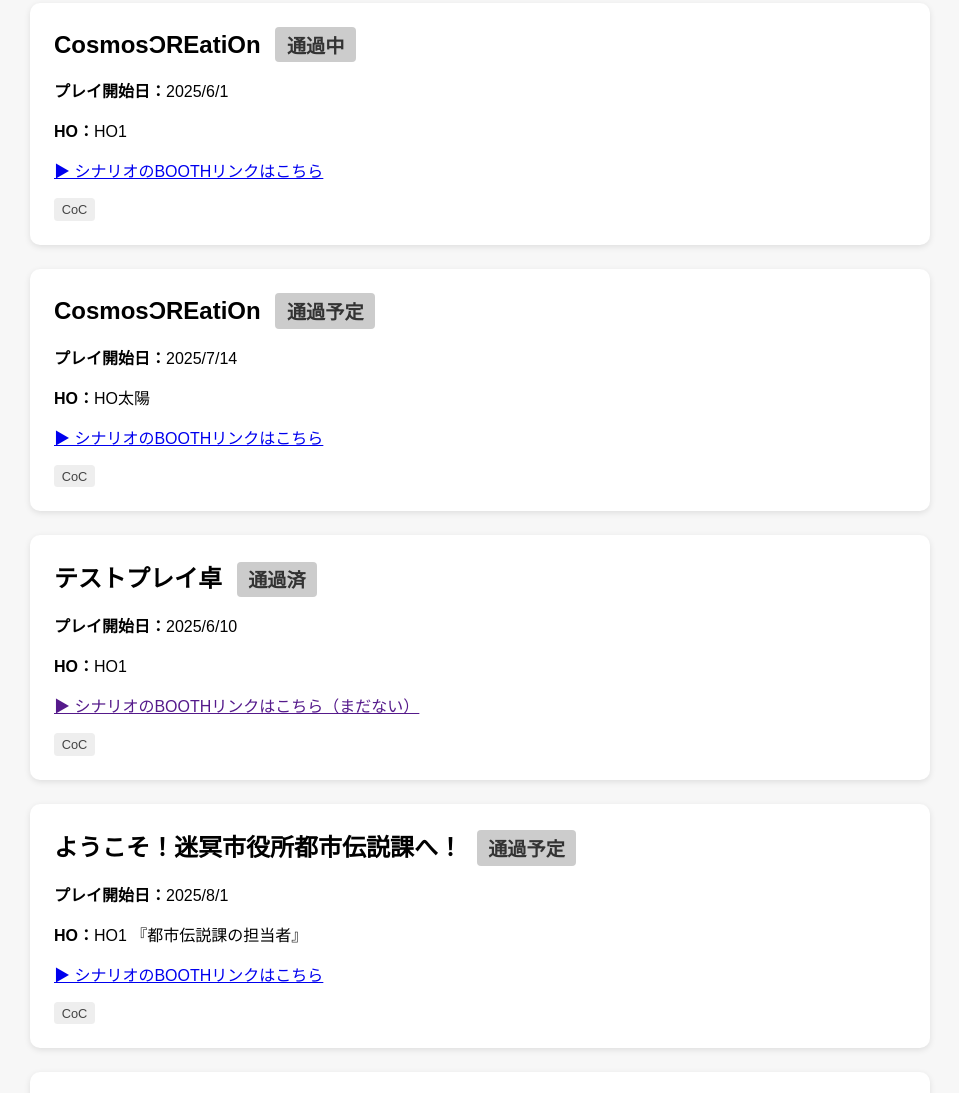
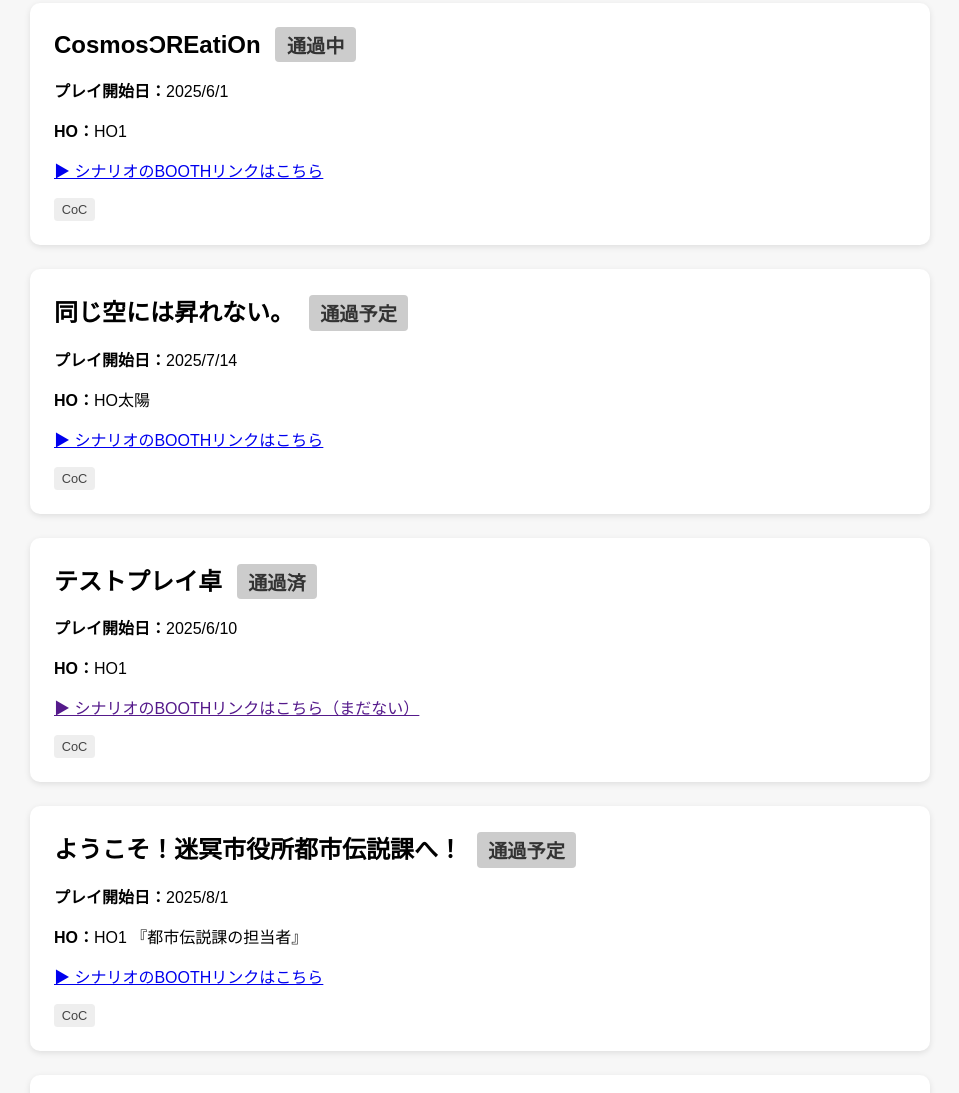
Before and after one commit to tsukix2311/coc_record, a plain HTML site: page index.html in a window 1280 px wide. Shown: the part 3895-4988 px from the top of the page, without its empty margins (160-1119 px from the left). Drawn offline with Linux system fonts and the light colour scheme.

Commit message:
Add files via upload

```diff
--- a/index.html
+++ b/index.html
@@ -359,7 +359,7 @@
     </div>
 
     <div class="scenario" data-status="notstarted">
-      <h2> CosmosƆREatiOn <span class="status">通過予定</span></h2>
+      <h2> 同じ空には昇れない。 <span class="status">通過予定</span></h2>
       <p><strong>プレイ開始日：</strong>2025/7/14</p>
       <p><strong>HO：</strong>HO太陽</p>
       <p>
```
